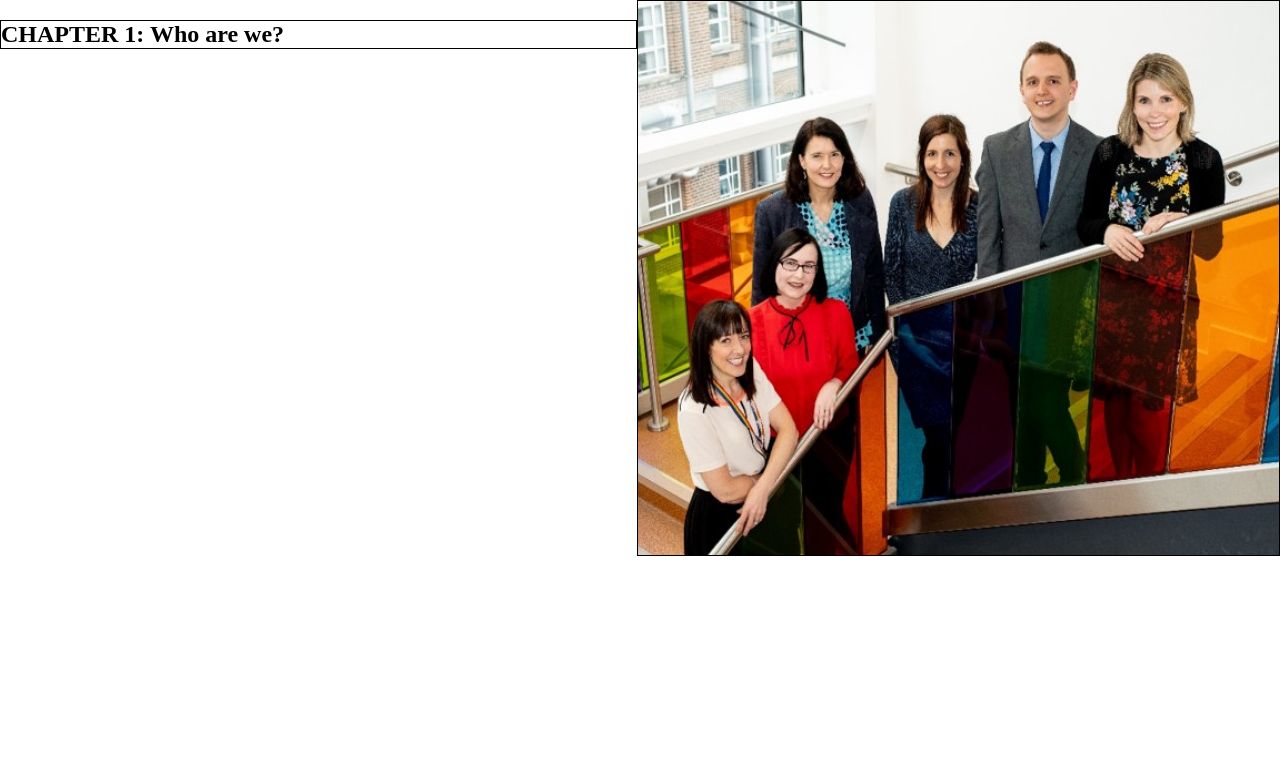
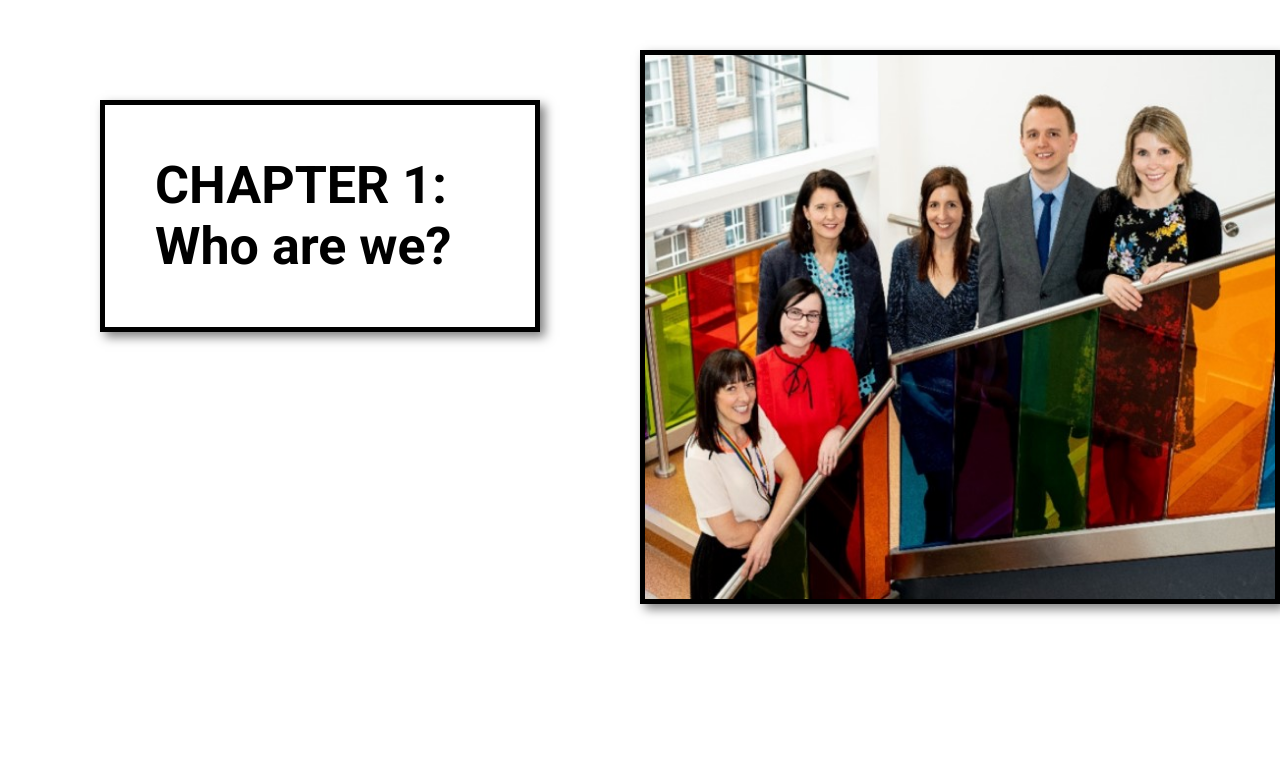
Before and after one commit to player2point0/AthenaSwanApp, a React (Create React App) app: page / in a window 1280 px wide. Shown: the top 757 px of the page. Built offline with nearby package versions, Linux system fonts and the light colour scheme.

Commit message:
basic component styling

```diff
--- a/src/core/DoubleColumn/DoubleColumn.module.css
+++ b/src/core/DoubleColumn/DoubleColumn.module.css
@@ -1,15 +1,16 @@
 .doubleColumn {
 	display: grid;
 	grid-template-columns: 1fr 1fr;
+	border-bottom: 2px solid black;
 }
 
 .singleColumn {
 	display: grid;
 	grid-template-columns: 1fr;
+	border-bottom: 2px solid black;
 }
 
 .leftElement,
 .rightElement {
-	box-sizing: border-box;
 	height: 100vh;
 }
--- /dev/null
+++ b/src/core/DoubleColumn/index.tsx
@@ -0,0 +1,2 @@
+import DoubleColumn from "./DoubleColumn";
+export default DoubleColumn;
--- a/src/core/PictureFrame/PictureFrame.module.css
+++ b/src/core/PictureFrame/PictureFrame.module.css
@@ -1,3 +1,6 @@
 .pictureFrame {
-	border: 1px solid black;
+	border: 5px solid black;
+	box-shadow: var(--drop-shadow);
+	width: 100%;
+	margin-top: 50px;
 }
--- a/src/core/Title/Title.module.css
+++ b/src/core/Title/Title.module.css
@@ -1,3 +1,10 @@
 .titleText {
-	border: 1px solid black;
+	border: 5px solid black;
+	box-shadow: var(--drop-shadow);
+	width: fit-content;
+	margin: 100px;
+	padding: 50px;
+	font-family: var(--main-font-family);
+	font-weight: 700;
+	font-size: 3.25em;
 }
--- a/src/index.css
+++ b/src/index.css
@@ -1,4 +1,12 @@
+@import url("https://fonts.googleapis.com/css2?family=Roboto:wght@700;400&display=swap");
+
+* {
+	box-sizing: border-box;
+}
+
 body {
 	margin: 0;
 	padding: 0;
+	--main-font-family: "Roboto";
+	--drop-shadow: 5px 5px 10px rgb(0 0 0 / 0.5);
 }
--- a/src/pages/Chapter1/Chapter1.tsx
+++ b/src/pages/Chapter1/Chapter1.tsx
@@ -1,5 +1,5 @@
 import { FC, RefObject } from "react";
-import { DoubleColumn } from "../../core/DoubleColumn/DoubleColumn";
+import DoubleColumn from "../../core/DoubleColumn";
 import PictureFrame from "../../core/PictureFrame";
 import TextBox from "../../core/TextBox";
 import Title from "../../core/Title";
```
Also changed, not shown: src/core/DoubleColumn/DoubleColumn.tsx (+6 -8 lines), src/core/TextBox/TextBox.module.css (+8 -1 lines).
